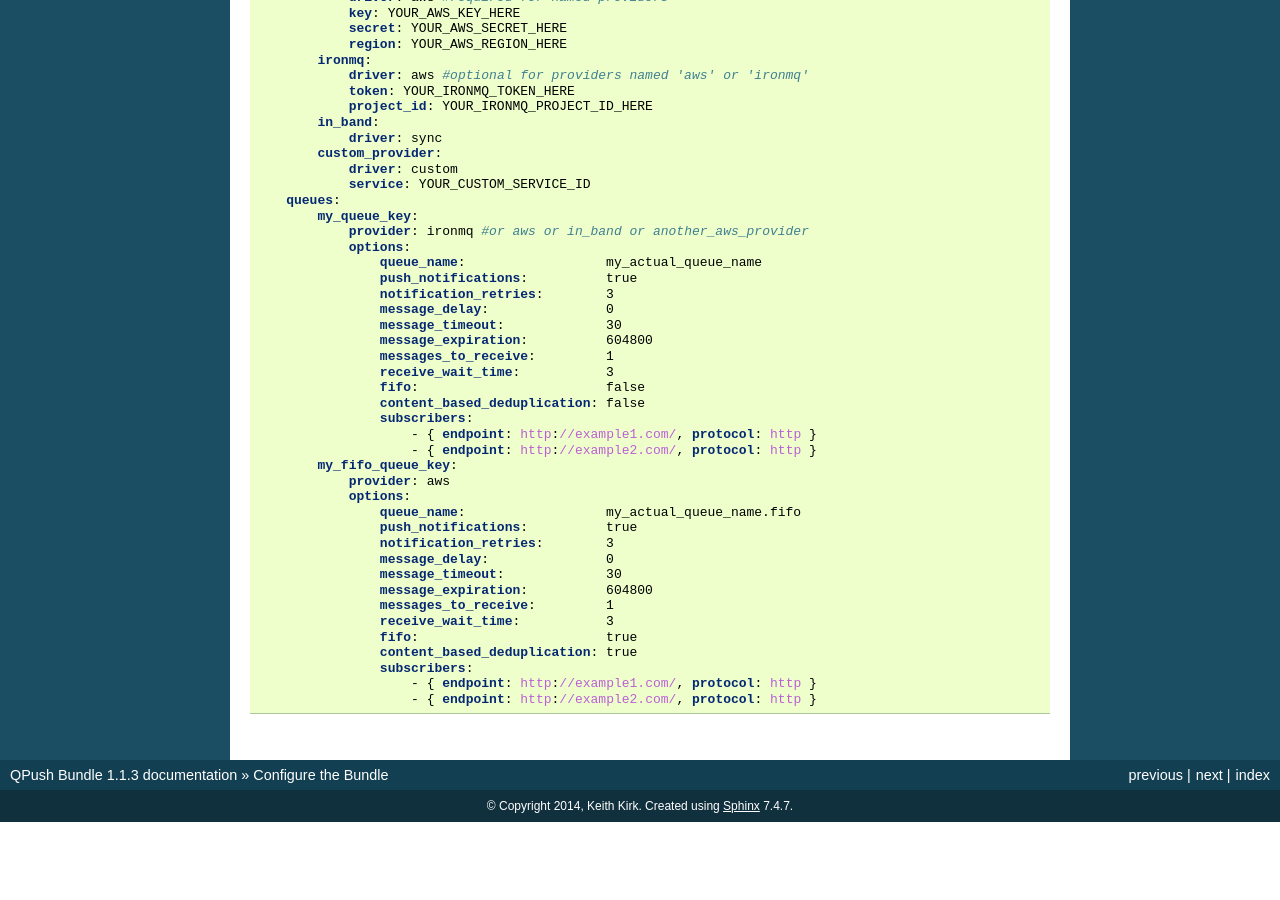
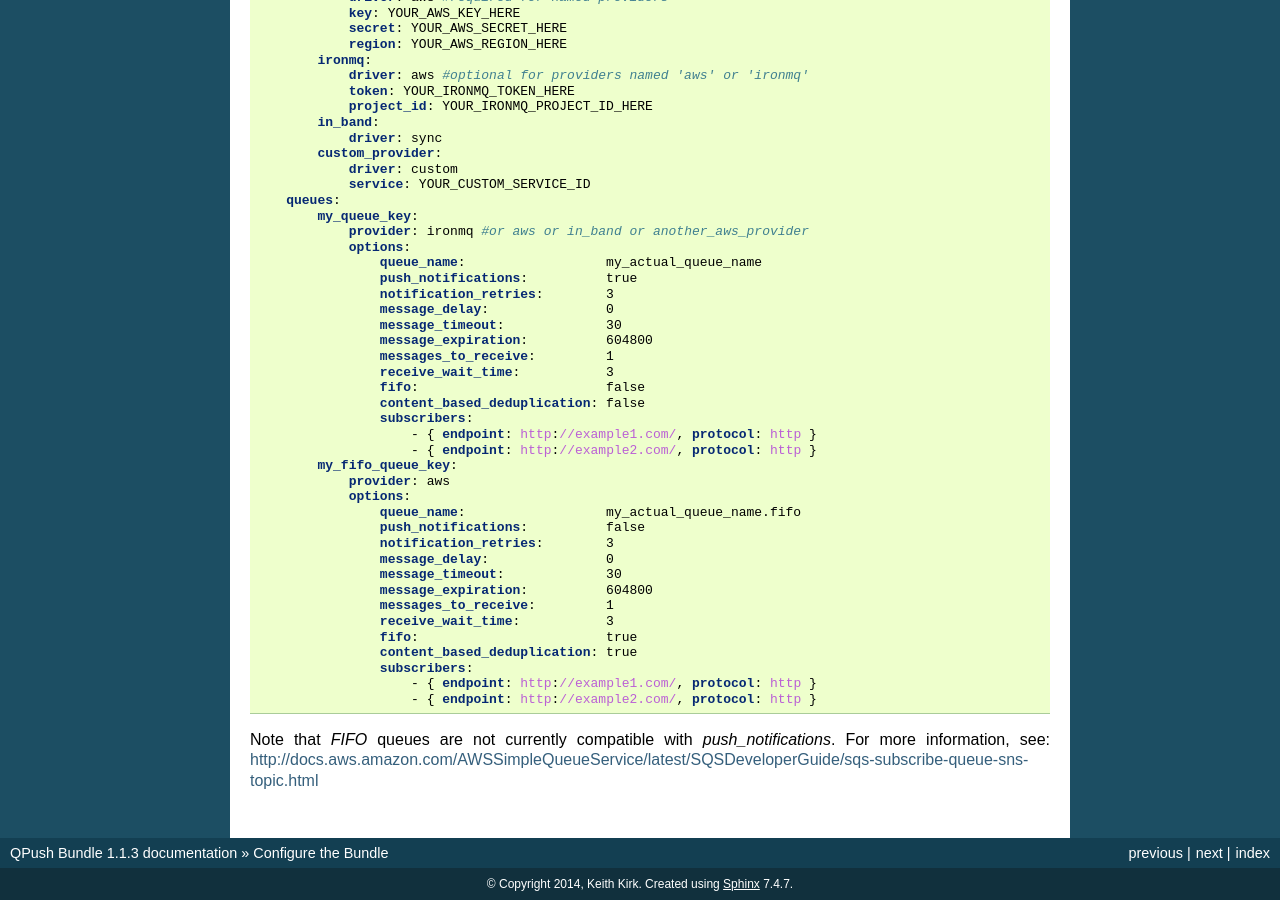
Before and after one commit to uecode/qpush-bundle, a Sphinx documentation site: the page built from docs/configuration.rst, in a window 1280 px wide and 900 px high, scrolled down 2355 px. Built offline with Sphinx 7.4.7, drawn with Linux system fonts in a browser that asks for light colours; before the commit the page ends 3177 px from its top, so only the background shows below that.

Commit message:
Update documentation to reflect that  are not currently compatible iwth  queues.

```diff
--- a/docs/configuration.rst
+++ b/docs/configuration.rst
@@ -152,7 +152,7 @@ A working configuration would look like the following
                 provider: aws
                 options:
                     queue_name:                  my_actual_queue_name.fifo
-                    push_notifications:          true
+                    push_notifications:          false
                     notification_retries:        3
                     message_delay:               0
                     message_timeout:             30
@@ -164,3 +164,5 @@ A working configuration would look like the following
                     subscribers:
                         - { endpoint: http://example1.com/, protocol: http }
                         - { endpoint: http://example2.com/, protocol: http }
+
+Note that `FIFO` queues are not currently compatible with `push_notifications`. For more information, see: http://docs.aws.amazon.com/AWSSimpleQueueService/latest/SQSDeveloperGuide/sqs-subscribe-queue-sns-topic.html
```
